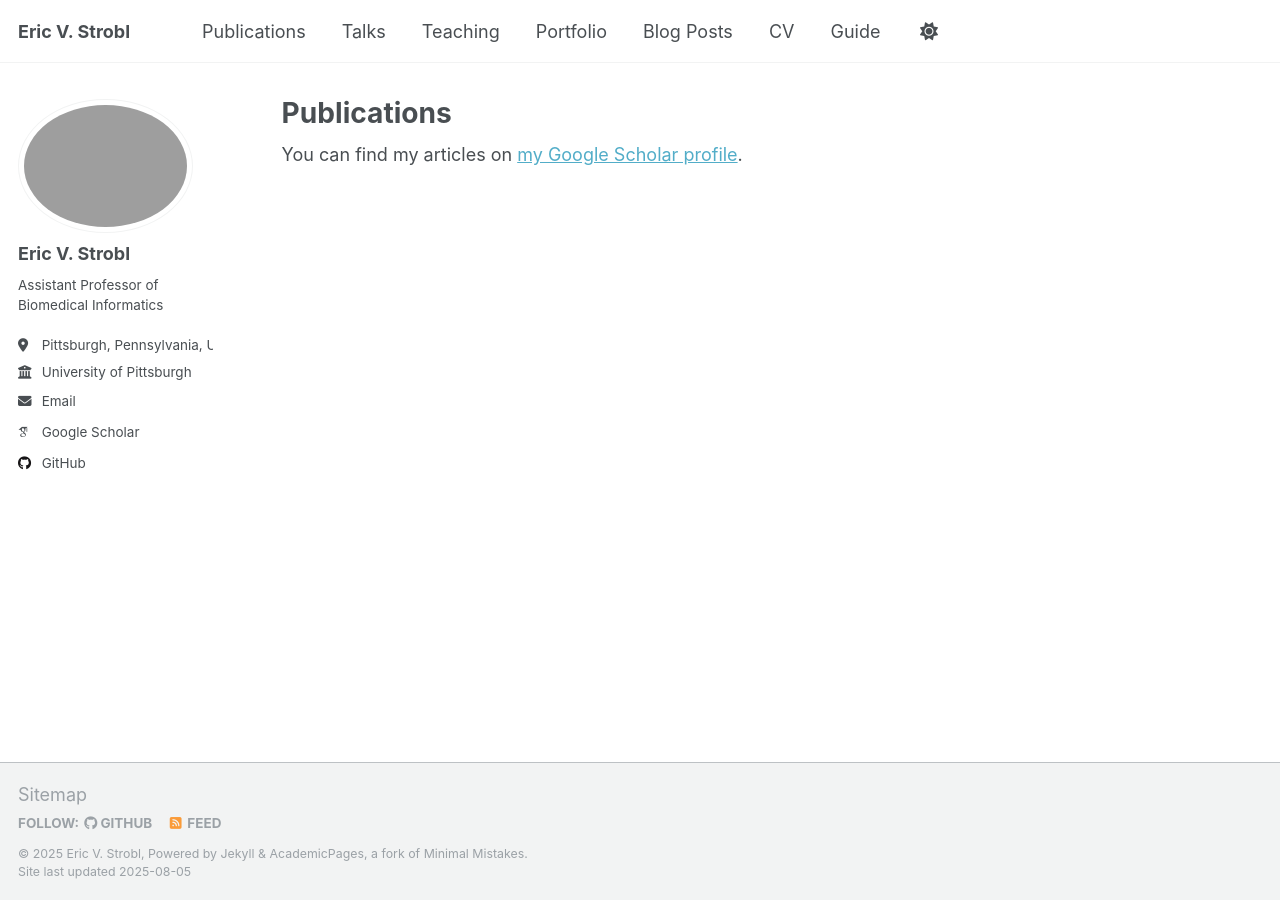
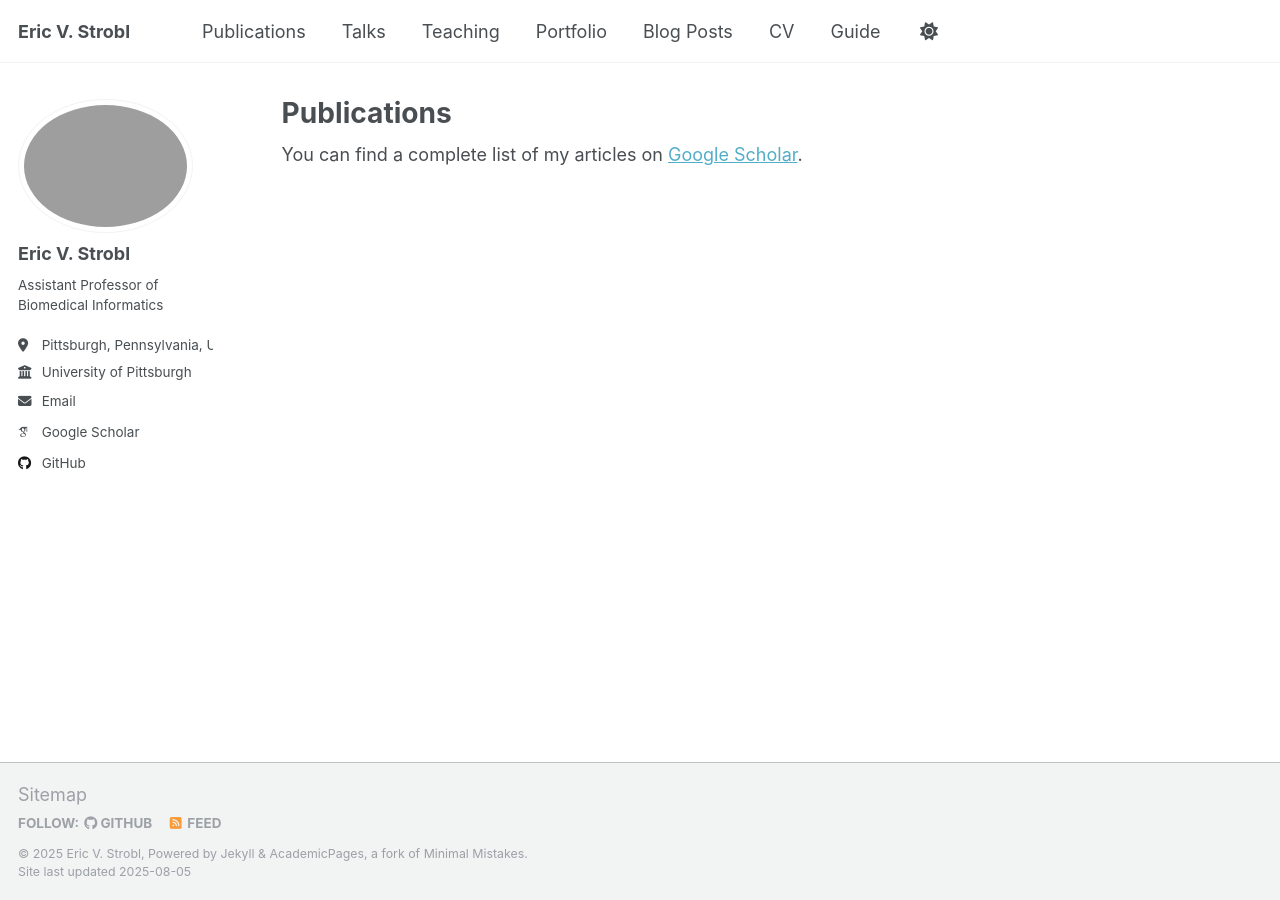
Before and after one commit to ericstrobl/ericstrobl.github.io, a Jekyll site: the page built from _pages/publications.html, in a window 1280 px wide. Built offline with Jekyll 4.4.1, drawn with Linux system fonts in a browser that asks for light colours; some web fonts are replaced; a script that is not in the unit is left out.

Commit message:
Update publications.html

```diff
--- a/_pages/publications.html
+++ b/_pages/publications.html
@@ -6,7 +6,7 @@ author_profile: true
 ---
 
 {% if site.author.googlescholar %}
-  <div class="wordwrap">You can find my articles on <a href="{{site.author.googlescholar}}">my Google Scholar profile</a>.</div>
+  <div class="wordwrap">You can find a complete list of my articles on <a href="{{site.author.googlescholar}}">Google Scholar</a>.</div>
 {% endif %}
 
 {% include base_path %}
```
